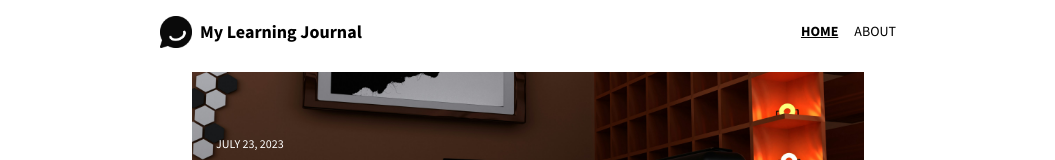
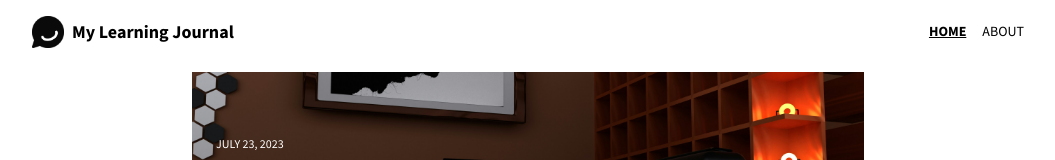
Before and after one commit to N00bie16/blog_scrimba, a React (Vite) app: page / in a window 1280 px wide. Shown: the top 160 px of the page, without its empty margins (112-1167 px from the left). Built offline with nearby package versions, Linux system fonts and the light colour scheme.

Commit message:
feat: update max-width in Header component for improved layout

```diff
--- a/src/components/Header.tsx
+++ b/src/components/Header.tsx
@@ -2,7 +2,7 @@ import { Link, NavLink } from "react-router-dom";
 
 export default function Header() {
   return (
-    <header className="flex items-center justify-between p-4 bg-white text-black md:max-w-3xl md:mx-auto">
+    <header className="flex items-center justify-between p-4 bg-white text-black md:max-w-5xl md:mx-auto">
       <Link to="/">
         <div className="flex items-center space-x-2">
           <img src="/logo-icon.png" alt="Logo" className="w-8 h-8" />
```
